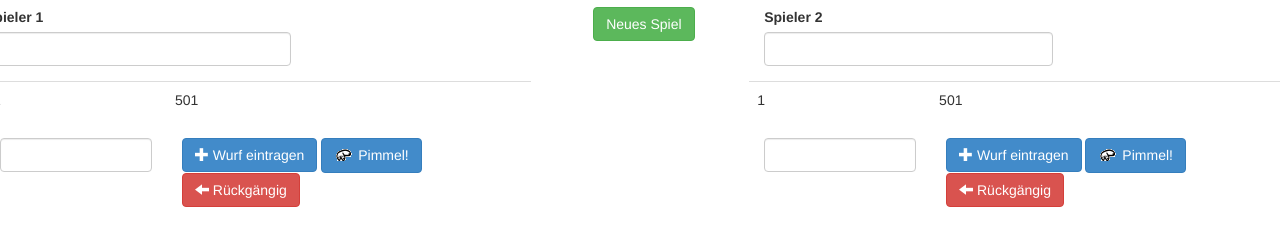
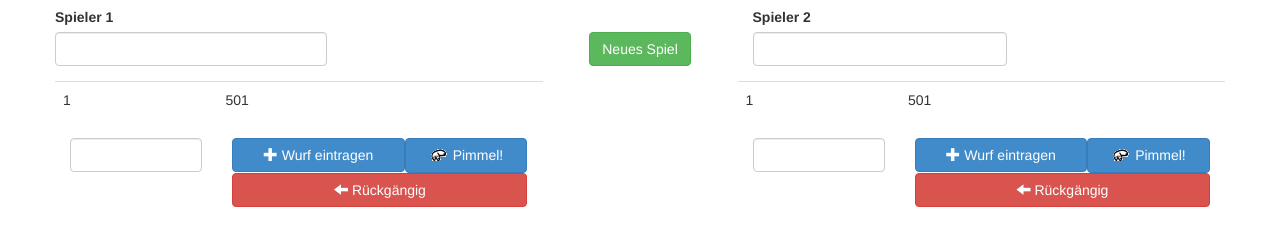
Before and after one commit to m-boldt/bdc, a plain HTML site: page index.html in a window 1280 px wide. Shown: the part 63-308 px from the top of the page. Drawn offline with nearby package versions, Linux system fonts and the light colour scheme.

Commit message:
markup changes

```diff
--- a/index.html
+++ b/index.html
@@ -10,7 +10,8 @@
 		<link rel="stylesheet" type="text/css" href="./css/custom.css" />
 	</head>
 	<body>
-		<div class="container text-center">
+		<div class="container">
+			<div class="text-center">
 				<h1 class="page-heading">Bolders Dart Competition 2014</h1>
 			</div>
 
@@ -43,17 +44,17 @@
 						<input type="hidden" name="score-p-1" id="score-p-1" />
 					</div>
 					<div class="row">
-					<div class="col-md-4">
+						<div class="col-md-12 col-sm-12 col-lg-4 form-group">
 							<input type="text" id="add-score-p-1" class="form-control" />
 						</div>
-					<div class="col-md-8">
-						<a href="#" id="add-score-p-1-btn" class="btn btn-primary">
+						<div class="col-lg-8 col-md-12 col-sm-12 form-group">
+							<a href="#" id="add-score-p-1-btn" class="btn btn-primary col-sm-12 col-lg-7">
 								<i class="glyphicon glyphicon-plus"></i> Wurf eintragen
 							</a>
-						<a href="#" id="add-pimmel-p-1-btn" class="btn btn-primary">
+							<a href="#" id="add-pimmel-p-1-btn" class="btn btn-primary col-sm-12 col-lg-5">
 								<img src="./img/p.png"> Pimmel!
 							</a>
-						<a href="#" id="undo-p-1-btn" class="btn btn-danger" onclick="">
+							<a href="#" id="undo-p-1-btn" class="btn btn-danger col-sm-12 col-lg-12">
 								<i class="glyphicon glyphicon-arrow-left"></i> R&uuml;ckg&auml;ngig
 							</a>
 						</div>
@@ -62,7 +63,7 @@
 				<div class="col-lg-2 col-md-2 col-sm-2 text-center">
 					<div class="form-group">
 						<label>&nbsp;</label>
-					<div style="><a class="btn btn-success" id="clear" onclick="Clear();">Neues Spiel</a></div>
+						<div><a class="btn btn-success" id="clear" onclick="Clear();">Neues Spiel</a></div>
 					</div>
 				</div>
 				<div class="col-lg-5 col-md-5 col-sm-5">
@@ -91,22 +92,23 @@
 						<input type="hidden" name="score-p-2" id="score-p-2" />
 					</div>
 					<div class="row">
-					<div class="col-lg-4 col-md-6">
+						<div class="col-md-12 col-sm-12 col-lg-4 form-group">
 							<input type="text" id="add-score-p-2" class="form-control" />
 						</div>
-					<div class="col-lg-8 col-md-6">
-						<a href="#" id="add-score-p-2-btn" class="btn btn-primary">
+						<div class="col-lg-8 col-md-12 col-sm-12 form-group">
+							<a href="#" id="add-score-p-2-btn" class="btn btn-primary col-lg-7 col-sm-12">
 								<i class="glyphicon glyphicon-plus"></i> Wurf eintragen
 							</a>
-						<a href="#" id="add-pimmel-p-2-btn" class="btn btn-primary">
+							<a href="#" id="add-pimmel-p-2-btn" class="btn btn-primary col-lg-5 col-sm-12">
 								<img src="./img/p.png"> Pimmel!
 							</a>
-						<a href="#" id="undo-p-2-btn" class="btn btn-danger">
+							<a href="#" id="undo-p-2-btn" class="btn btn-danger col-sm-12 col-lg-12">
 								<i class="glyphicon glyphicon-arrow-left"></i> R&uuml;ckg&auml;ngig
 							</a>
 						</div>
 					</div>
 				</div>
 			</div>
+		</div>
 	</body>
 </html>
```
Lines whose indentation alone changed are shown as unchanged.
